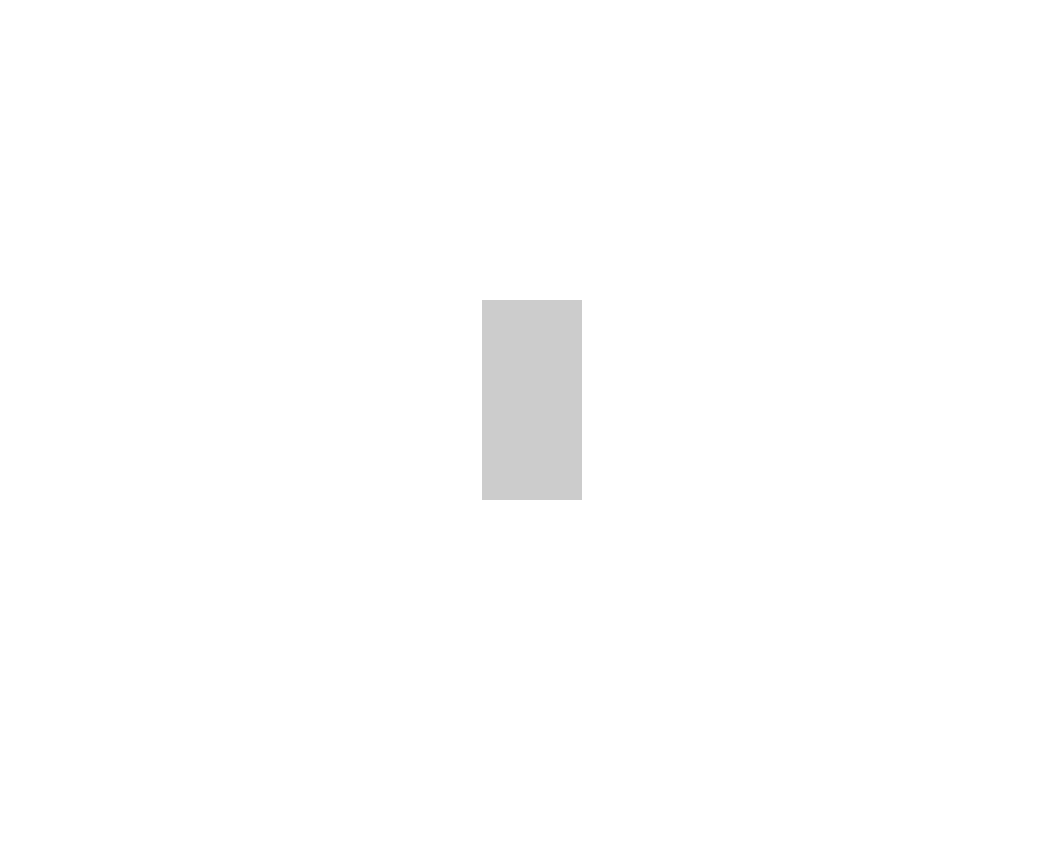
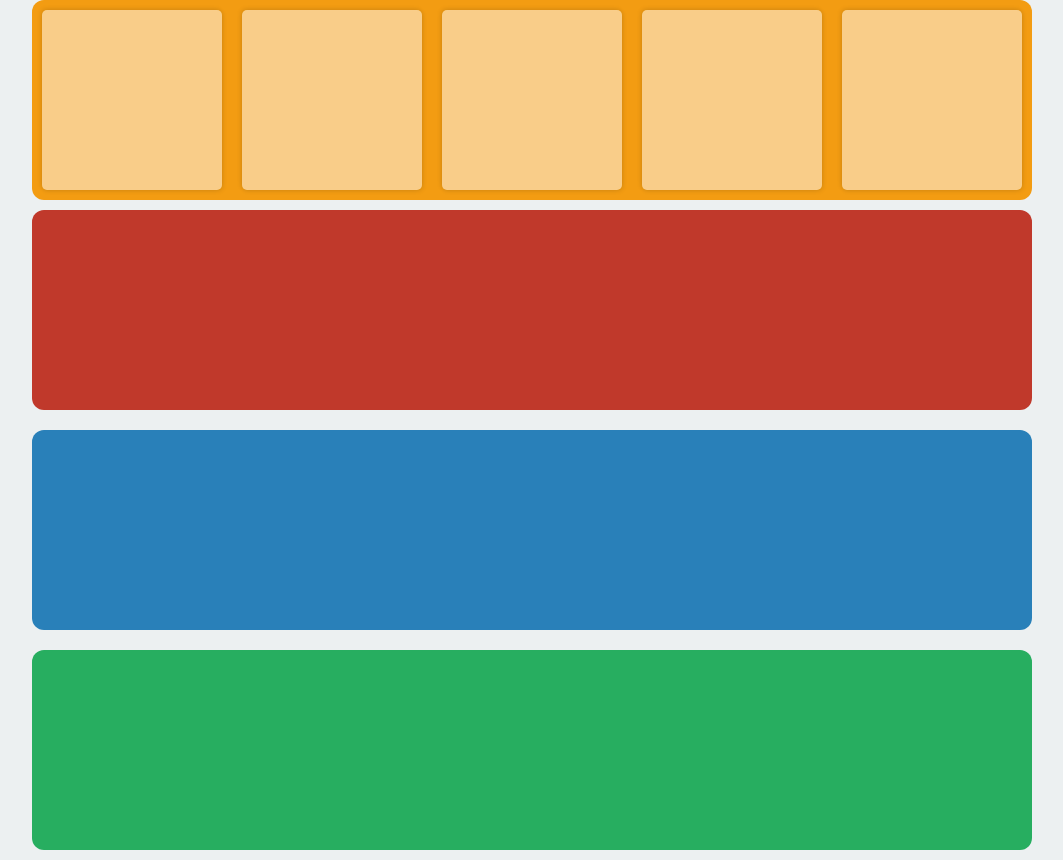
Before and after one commit to BertFrontEnd/my-synopsis, a plain HTML site: page css-calc/index.html in a window 1280 px wide. Shown: the whole page, without its empty margins (108-1171 px from the left). Before the commit the page ends 800 px from the top, so only its background shows below. Drawn offline with Linux system fonts and the light colour scheme.

Commit message:
chore: edit css-calc

```diff
--- a/css-calc/index.html
+++ b/css-calc/index.html
@@ -9,12 +9,15 @@
     <title>Calc</title>
   </head>
   <body>
-    <div class="container">
-      <div class="box-1"></div>
-      <div class="box-2"></div>
-      <div class="box-3"></div>
-      <div class="box-4"></div>
-      <div class="box-5"></div>
+    <div class="container-1">
+      <div class="box"></div>
+      <div class="box"></div>
+      <div class="box"></div>
+      <div class="box"></div>
+      <div class="box"></div>
     </div>
+    <div class="container-2"></div>
+    <div class="container-3"></div>
+    <div class="container-4"></div>
   </body>
 </html>
--- a/css-calc/style.scss
+++ b/css-calc/style.scss
@@ -2,12 +2,57 @@ body {
   display: flex;
   justify-content: center;
   align-items: center;
+  flex-direction: column;
   min-height: 100vh;
+  background-color: #ecf0f1;
 
-  .container {
+  .container-1 {
     position: relative;
-    width: 100px;
+    width: 1000px;
     height: 200px;
-    background-color: #cccccc;
+    display: flex;
+    border-radius: 12px;
+    background-color: #f39c12;
+
+    .box {
+      position: relative;
+      min-width: calc(calc(100% / 5) - 20px);
+      height: calc(100% - 20px);
+      margin: 10px;
+      border-radius: 5px;
+      background-color: #ffffff;
+      box-shadow: 1px 1px 5px rgba(0, 0, 0, 0.2), -1px -1px 5px rgba(0, 0, 0, 0.2);
+      opacity: 0.5;
+    }
+  }
+
+  .container-2 {
+    position: relative;
+    width: calc(200px * 5);
+    height: 200px;
+    margin: 10px 0;
+    border-radius: 12px;
+    background-color: #c0392b;
+  }
+
+  .container-3 {
+    position: relative;
+    width: calc(2000px / 2);
+    height: 200px;
+    margin: 10px 0;
+    border-radius: 12px;
+    background-color: #2980b9;
+  }
+
+  .container-4 {
+    position: relative;
+    --w: 200px;
+    --h: 100px;
+    width: calc(var(--w) * 5);
+    height: calc(var(--h) * 2);
+    height: 200px;
+    margin: 10px 0;
+    border-radius: 12px;
+    background-color: #27ae60;
   }
 }
```
Also changed, not shown: css-calc/style.css, 1 other file.
